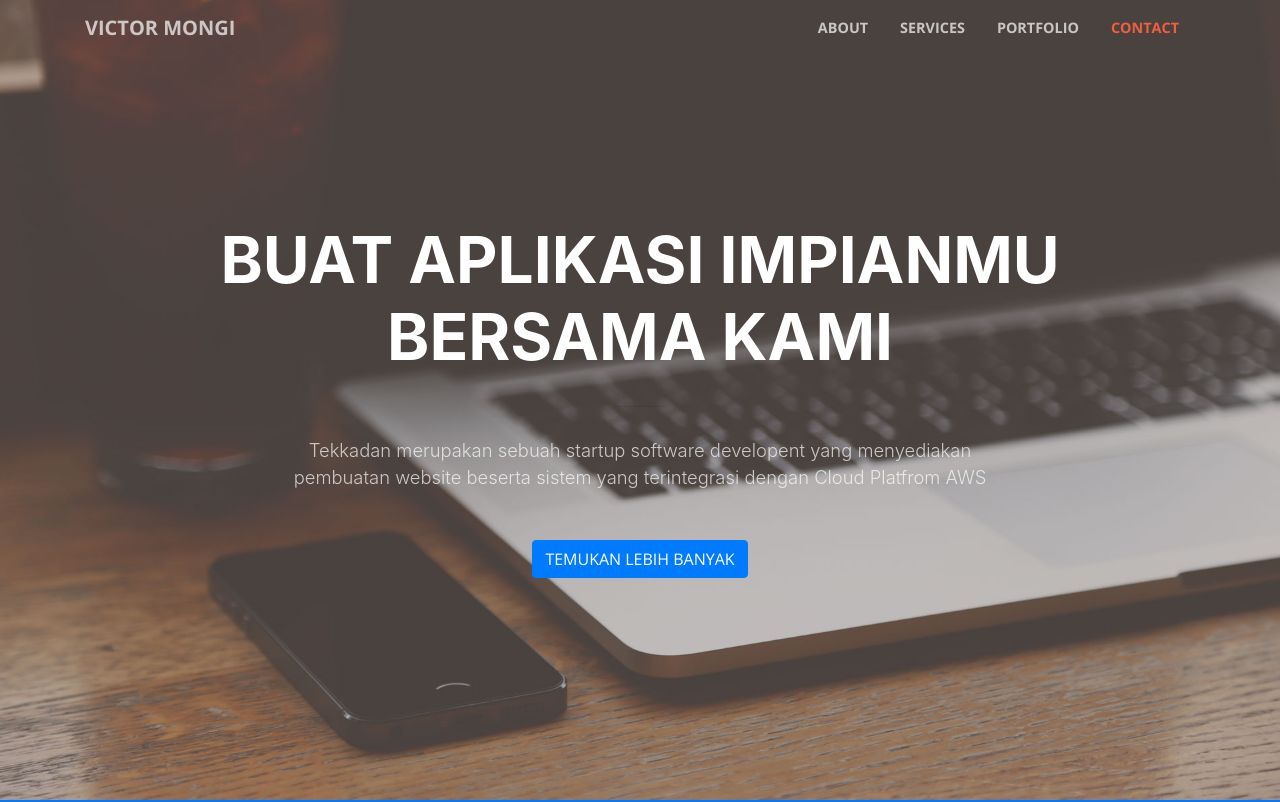
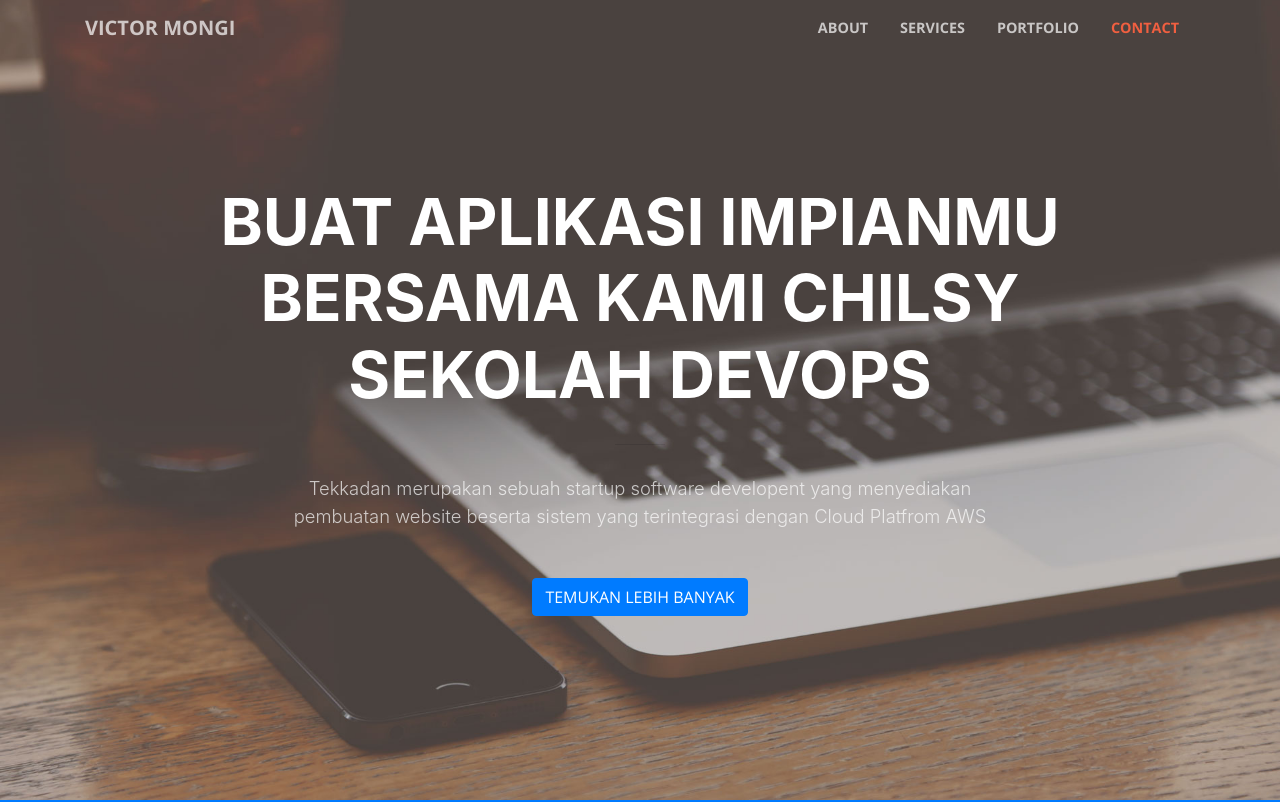
Before and after one commit to victormongi/chilsy-project01-landing-page, a website with bundled scripts: page index.html in a window 1280 px wide. Shown: the top 802 px of the page. Built offline with nearby package versions, Linux system fonts and the light colour scheme.

Commit message:
ganti judul index.html

```diff
--- a/index.html
+++ b/index.html
@@ -63,7 +63,7 @@
         <div class="row">
           <div class="col-lg-10 mx-auto">
             <h1 class="text-uppercase">
-              <strong>Buat Aplikasi Impianmu bersama kami</strong>
+              <strong>Buat Aplikasi Impianmu bersama kami Chilsy Sekolah DevOps</strong>
             </h1>
             <hr />
           </div>
```
